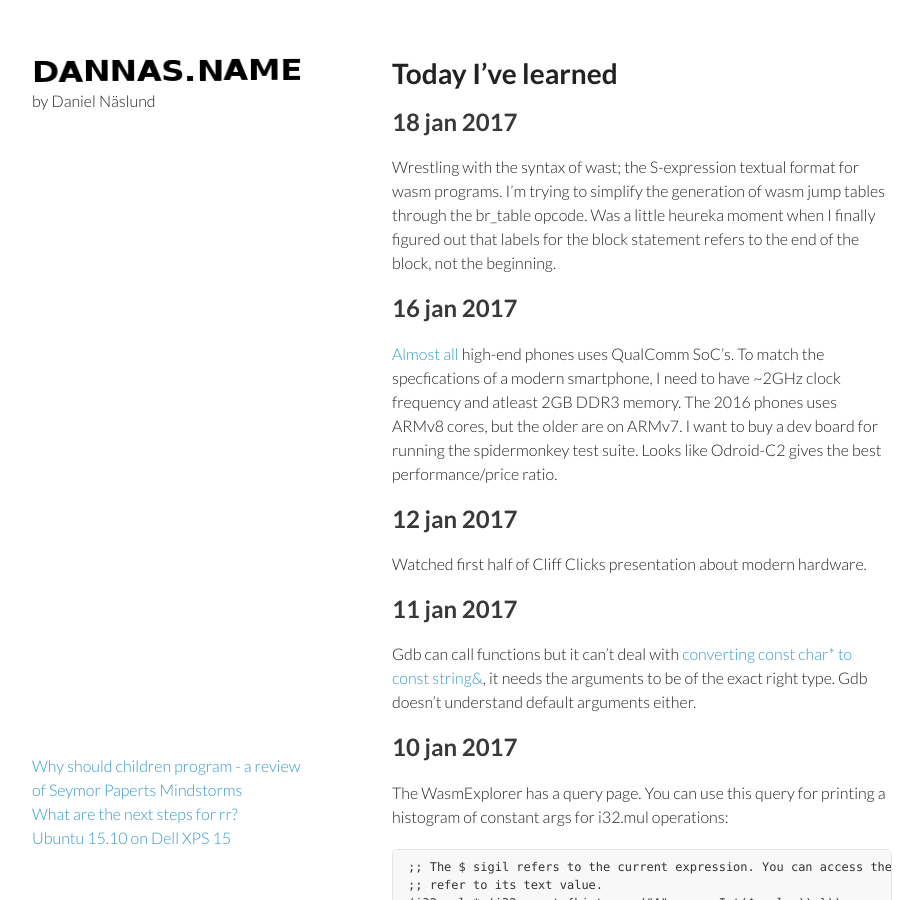
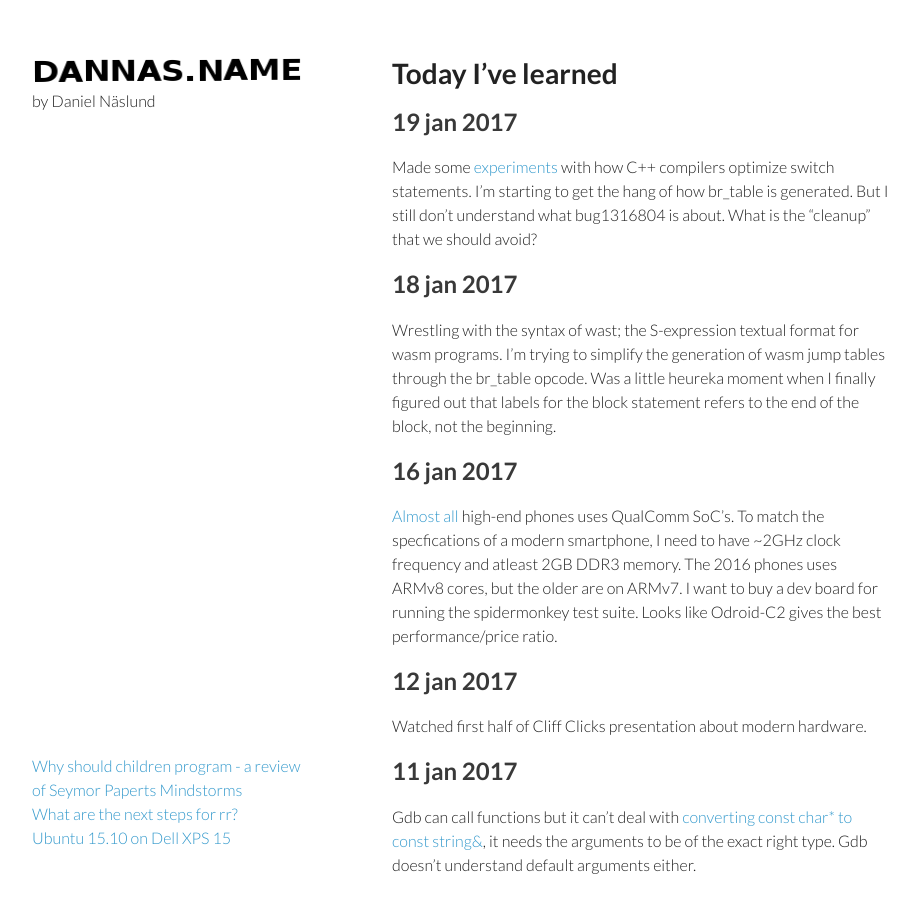
Before and after one commit to dannas/dannas.github.com, a Jekyll site: the page built from TIL.markdown, in a window 1280 px wide and 900 px high. Shown: the whole window, without its empty margins (178-1101 px from the left). Built offline with Jekyll 4.4.1, drawn with Linux system fonts in a browser that asks for light colours; our own code applies the rules of GitHub Pages for plain Markdown files.

Commit message:
Another TIL

```diff
--- a/TIL.markdown
+++ b/TIL.markdown
@@ -1,4 +1,10 @@
 # Today I've learned
+
+## 19 jan 2017
+Made some [experiments](https://godbolt.org/g/sQETrj) with how C++ compilers
+optimize switch statements. I'm starting to get the hang of how br_table is
+generated. But I still don't understand what bug1316804 is about. What is the
+"cleanup" that we should avoid?
 
 ## 18 jan 2017
 Wrestling with the syntax of wast; the S-expression textual format for wasm
```
